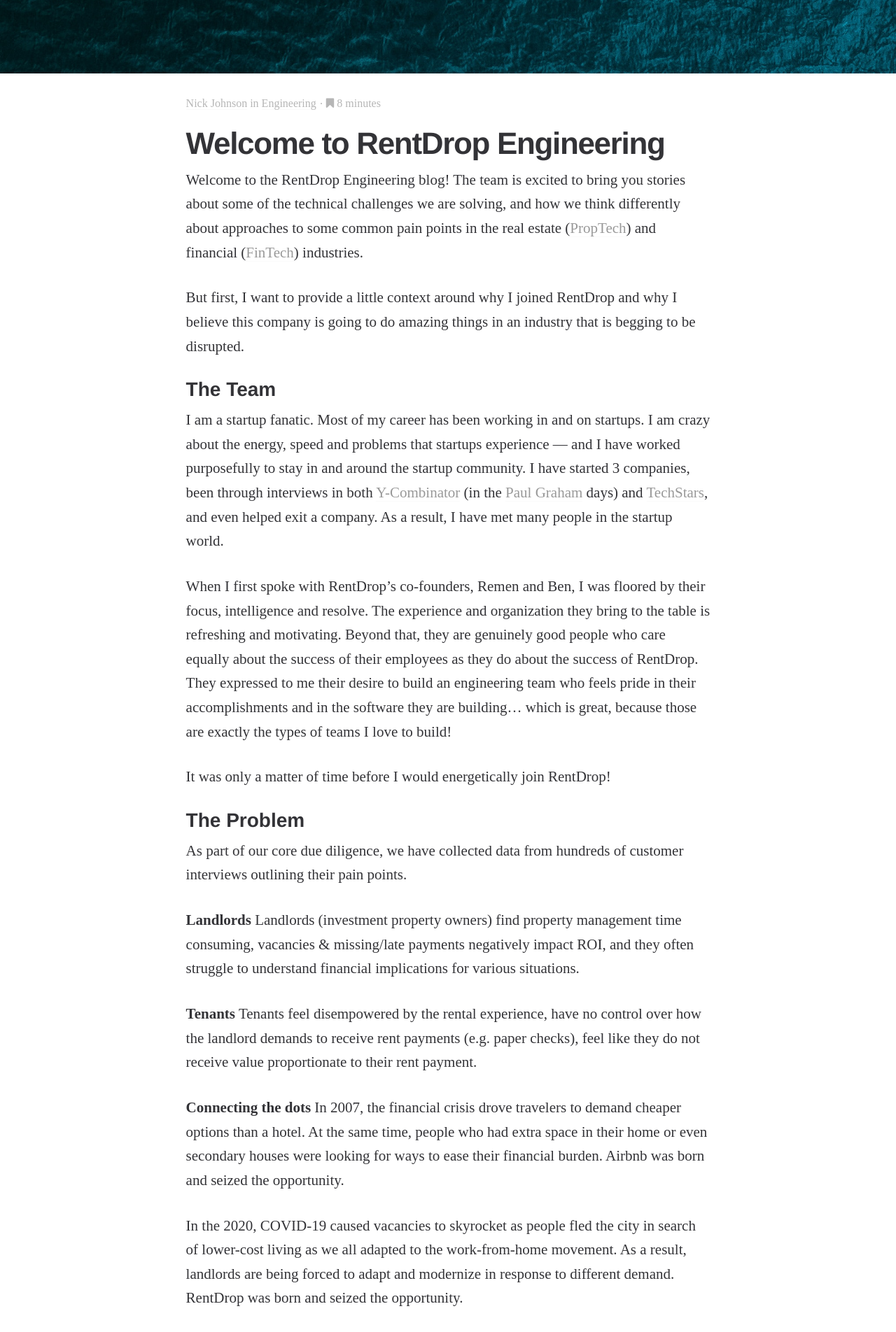
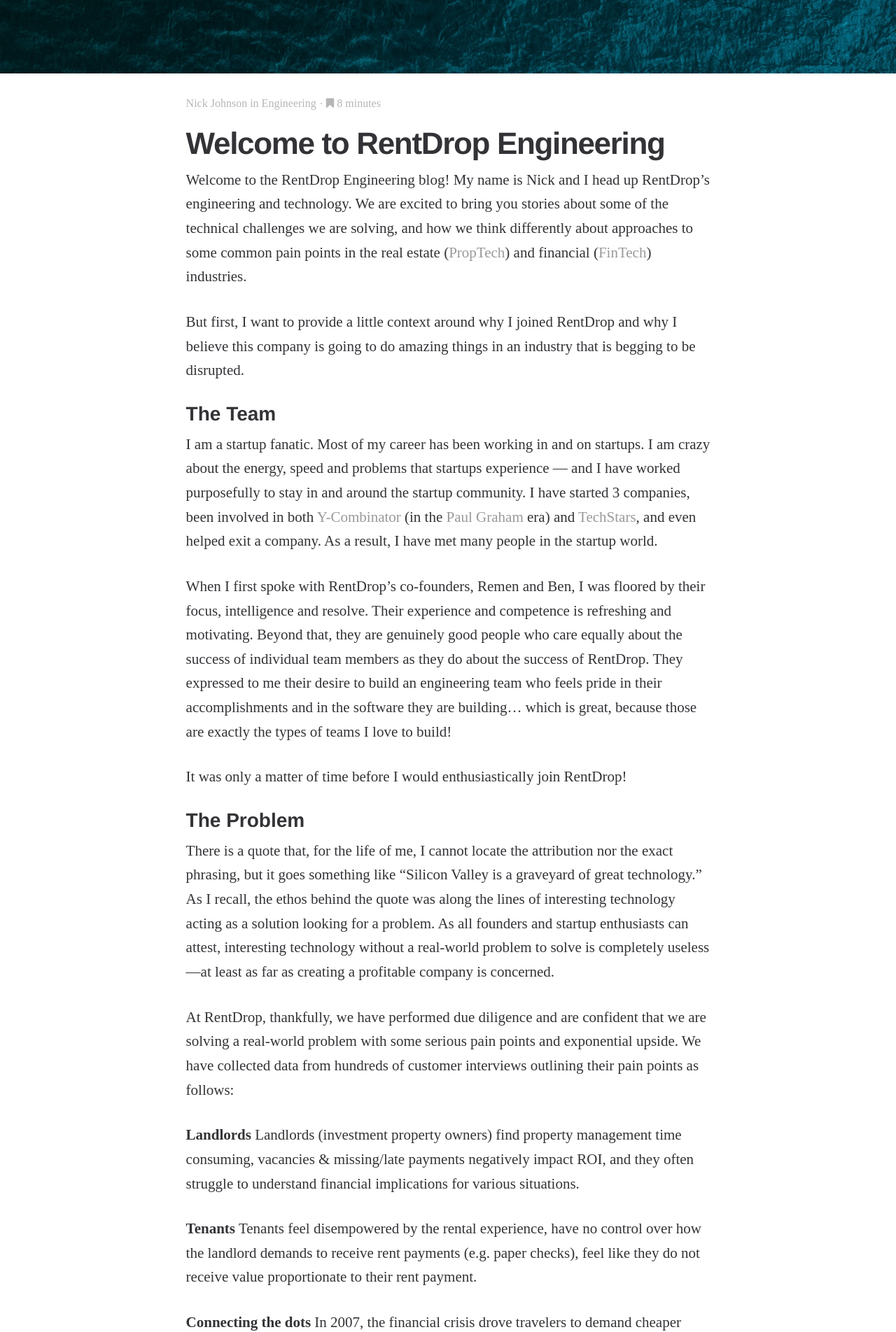
Before and after one commit to rentdrop/rentdrop.github.io, a Jekyll site: the page built from _posts/2021-08-21-welcome-to-rentdrop-engineering.md, in a window 1280 px wide. Shown: the part 355-2259 px from the top of the page at 70% size. Built offline with Jekyll 4.4.1, drawn with Linux system fonts in a browser that asks for light colours; some of the changed text lies outside the part shown.

Commit message:
grammar and formatting

```diff
--- a/_posts/2021-08-21-welcome-to-rentdrop-engineering.md
+++ b/_posts/2021-08-21-welcome-to-rentdrop-engineering.md
@@ -13,19 +13,21 @@
 square_related: recommend-canoe
 ---
 
-Welcome to the RentDrop Engineering blog! The team is excited to bring you stories about some of the technical challenges we are solving, and how we think differently about approaches to some common pain points in the real estate (<a href="https://en.wikipedia.org/wiki/Property_technology" target="_blank">PropTech</a>) and financial (<a href="https://en.wikipedia.org/wiki/Financial_technology" target="_blank">FinTech</a>) industries.
+Welcome to the RentDrop Engineering blog! My name is Nick and I head up RentDrop’s engineering and technology. We are excited to bring you stories about some of the technical challenges we are solving, and how we think differently about approaches to some common pain points in the real estate (<a href="https://en.wikipedia.org/wiki/Property_technology" target="_blank">PropTech</a>) and financial (<a href="https://en.wikipedia.org/wiki/Financial_technology" target="_blank">FinTech</a>) industries.
 
 But first, I want to provide a little context around why I joined RentDrop and why I believe this company is going to do amazing things in an industry that is begging to be disrupted.
 
 ## The Team
-I am a startup fanatic. Most of my career has been working in and on startups. I am crazy about the energy, speed and problems that startups experience — and I have worked purposefully to stay in and around the startup community. I have started 3 companies, been through interviews in both <a href="https://www.ycombinator.com/" target="_blank">Y-Combinator</a> (in the <a href="https://en.wikipedia.org/wiki/Paul_Graham_(programmer)" target="_blank">Paul Graham</a> days) and <a href="https://www.techstars.com/" target="_blank">TechStars</a>, and even helped exit a company. As a result, I have met many people in the startup world.
+I am a startup fanatic. Most of my career has been working in and on startups. I am crazy about the energy, speed and problems that startups experience — and I have worked purposefully to stay in and around the startup community. I have started 3 companies, been involved in both <a href="https://www.ycombinator.com/" target="_blank">Y-Combinator</a> (in the <a href="https://en.wikipedia.org/wiki/Paul_Graham_(programmer)" target="_blank">Paul Graham</a> era) and <a href="https://www.techstars.com/" target="_blank">TechStars</a>, and even helped exit a company. As a result, I have met many people in the startup world.
 
-When I first spoke with RentDrop’s co-founders, Remen and Ben, I was floored by their focus, intelligence and resolve. The experience and organization they bring to the table is refreshing and motivating. Beyond that, they are genuinely good people who care equally about the success of their employees as they do about the success of RentDrop. They expressed to me their desire to build an engineering team who feels pride in their accomplishments	 and in the software they are building… which is great, because those are exactly the types of teams I love to build!
+When I first spoke with RentDrop’s co-founders, Remen and Ben, I was floored by their focus, intelligence and resolve. Their experience and competence is refreshing and motivating. Beyond that, they are genuinely good people who care equally about the success of individual team members as they do about the success of RentDrop. They expressed to me their desire to build an engineering team who feels pride in their accomplishments	 and in the software they are building… which is great, because those are exactly the types of teams I love to build!
 
-It was only a matter of time before I would energetically join RentDrop!
+It was only a matter of time before I would enthusiastically join RentDrop!
 
 ## The Problem
-As part of our core due diligence, we have collected data from hundreds of customer interviews outlining their pain points.
+There is a quote that, for the life of me, I cannot locate the attribution nor the exact phrasing, but it goes something like “Silicon Valley is a graveyard of great technology.” As I recall, the ethos behind the quote was along the lines of interesting technology acting as a solution looking for a problem. As all founders and startup enthusiasts can attest, interesting technology without a real-world problem to solve is completely useless—at least as far as creating a profitable company is concerned.
+
+At RentDrop, thankfully, we have performed due diligence and are confident that we are solving a real-world problem with some serious pain points and exponential upside. We have collected data from hundreds of customer interviews outlining their pain points as follows:
 
 **Landlords**
 Landlords (investment property owners) find property management time consuming, vacancies & missing/late payments negatively impact ROI, and they often struggle to understand financial implications for various situations.
@@ -36,17 +38,19 @@
 **Connecting the dots**
 In 2007, the financial crisis drove travelers to demand cheaper options than a hotel. At the same time, people who had extra space in their home or even secondary houses were looking for ways to ease their financial burden. Airbnb was born and seized the opportunity.
 
-In the 2020, COVID-19 caused vacancies to skyrocket as people fled the city in search of lower-cost living as we all adapted to the work-from-home movement. As a result, landlords are being forced to adapt and  modernize in response to different demand. RentDrop was born and seized the opportunity.
+In the 2020, COVID-19 caused vacancies to skyrocket as people fled the city in search of lower-cost living as we all adapted to the work-from-home movement. As a result, landlords are being forced to adapt and  modernize in response to different demand. RentDrop was born and is seizing the opportunity.
 
-## Engineering Culture
+## The Culture
 Culture is the heartbeat of the company. I have worked on interesting problems with negative culture before, and let me tell you… **culture matters more** than interesting tech! At RentDrop, we are what I like to call **human-first**. Meaning, we are humans before we are employees or engineers. What this means is that leadership and other team members recognize that you have a life with people you care for. Everyone has their own unique situation with different and evolving circumstances. **We believe that creating an environment where you feel understood and supported is key to building a trusting, reliable and engaged team.**
 
 In practice, what this means is that we offer **unlimited PTO** — which basically means let’s just have a conversation about your time off and how we can meet your personal needs while also not leaving the team in a bad place. Additionally, we are a **distributed engineering team**. Work from your bedroom, or a coffee shop, or a shared office… or a mountain top. Basically, **if you have Internet there, connect with your team from there!** Even prior to COVID, I was building and scaling distributed engineering teams. This is not something new to us, this is how we all should have been working for years.
 
 
-## Technology
+## The Technology
 This is where things get really interesting! We feel like we are solving some really big, interesting problems in an industry that is stuck in the 1900s. But in addition to the interesting problems, we are using interesting technology. We are building RentDrop in a **services architecture** with Docker containers deployed to EC2 and Fargate instances. We are working hard to create the **best possible developer experience** with **CI/CD and blue/green deployments** — not shying away from buiding internal tooling for the purpose of making our lives better. I truly believe that happy developers are productive developers… and happy, productive developers produce high quality, tested, reliable code.
 
 **We are building for scale.** The long-term rental market sees $512 billion of rent payments annually with more than 43 million tenants. Capturing just fractions of that industry, requires that we optimize for maximum reliability and horizontal scaling.
 
 Lastly, we are exploring and leveraging “tomorrow’s” technology expectations today. I can’t divulge too much, but I will drop a single word here and let you fill in the gaps… **_crypto_**!
+
+## What's Next?
```
